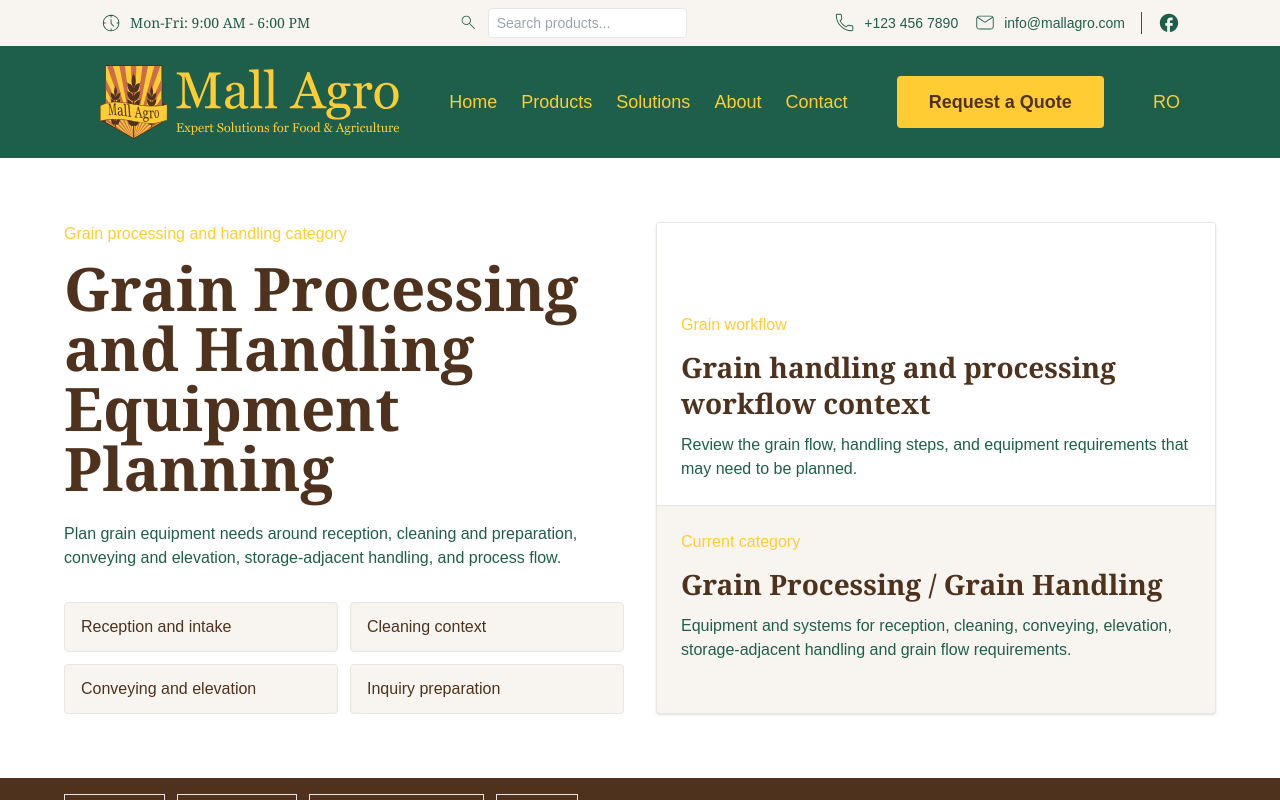
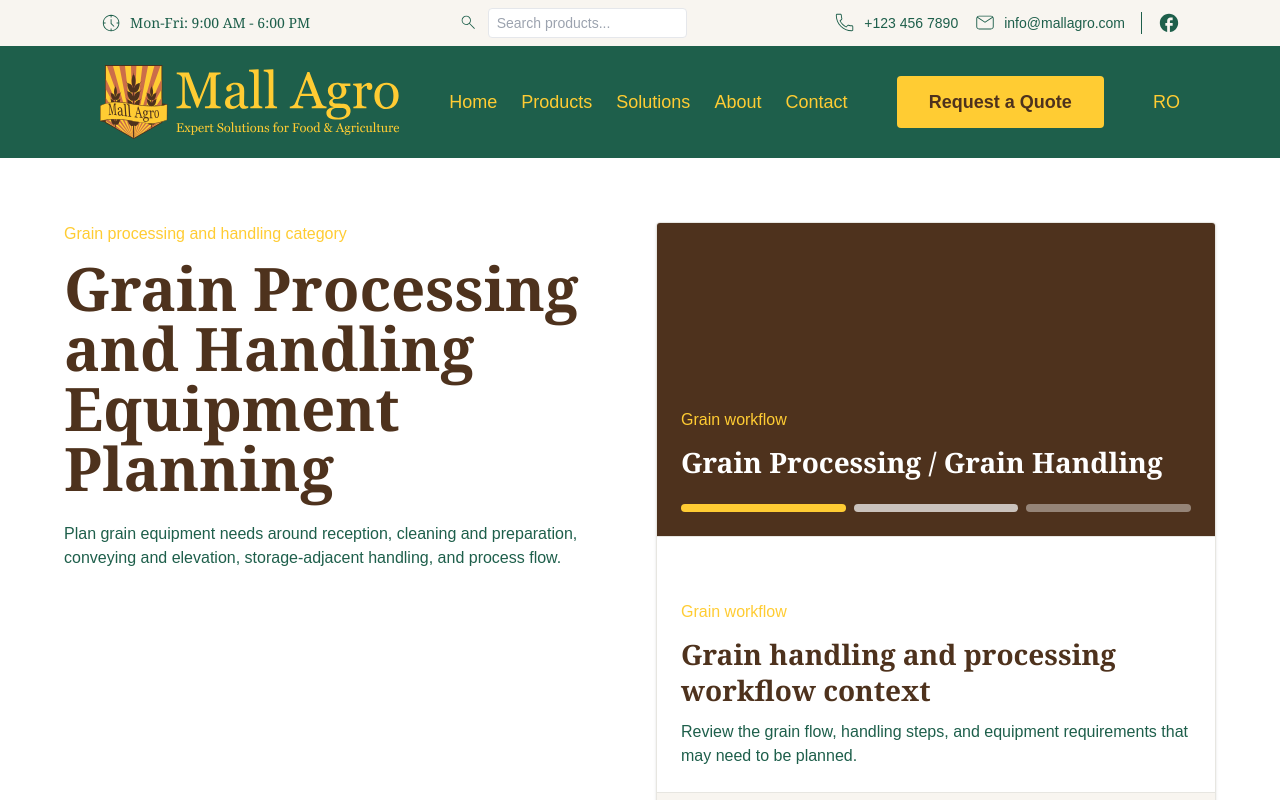
Before and after one commit to GROZILCHO/mall-agro-redesign, a Next.js app: page /products/grain-processing in a window 1280 px wide. Shown: the top 800 px of the page. Built offline with nearby package versions, Linux system fonts and the light colour scheme.

Commit message:
fix: improve category landing template links and headings

```diff
--- a/src/app/products/components/CategoryLandingPage.js
+++ b/src/app/products/components/CategoryLandingPage.js
@@ -13,6 +13,8 @@ export default function CategoryLandingPage({ categoryId, locale = 'en' }) {
   }
 
   const imageSlots = richContent.imageSlots;
+  const categoryIntentItems = richContent.categoryIntent.filter((intent) => intent?.trim());
+  const relatedCategoryCtaLabel = locale === 'ro' ? 'Vezi categoria →' : 'View category →';
 
   return (
     <main className="bg-gentle">
@@ -31,7 +33,7 @@ export default function CategoryLandingPage({ categoryId, locale = 'en' }) {
               </p>
             </div>
             <div className="mt-8 grid gap-3 sm:grid-cols-2">
-              {richContent.categoryIntent.map((intent) => (
+              {categoryIntentItems.map((intent) => (
                 <p key={intent} className="body rounded border border-neutral bg-gentle px-4 py-3 text-primary">
                   {intent}
                 </p>
@@ -40,7 +42,7 @@ export default function CategoryLandingPage({ categoryId, locale = 'en' }) {
           </div>
 
           <div className="grid min-h-80 overflow-hidden rounded border border-neutral bg-gentle shadow">
-            {imageSlots.hero.asset && (
+            {imageSlots.hero.asset ? (
               <div className="relative aspect-[16/9] w-full">
                 <Image
                   src={imageSlots.hero.asset}
@@ -50,6 +52,22 @@ export default function CategoryLandingPage({ categoryId, locale = 'en' }) {
                   sizes="(min-width: 1024px) 50vw, 100vw"
                   className="object-cover"
                 />
+              </div>
+            ) : (
+              <div className="flex aspect-[16/9] w-full items-end border-b border-neutral bg-primary p-6 text-white">
+                <div className="w-full">
+                  <p className="body text-accent">
+                    {imageSlots.hero.label}
+                  </p>
+                  <p className="h3 mt-3 text-white">
+                    {categoryContent.title}
+                  </p>
+                  <div className="mt-6 grid grid-cols-3 gap-2" aria-hidden="true">
+                    <span className="h-2 rounded bg-accent" />
+                    <span className="h-2 rounded bg-white/70" />
+                    <span className="h-2 rounded bg-white/40" />
+                  </div>
+                </div>
               </div>
             )}
             <div className="flex min-h-64 items-end border-b border-neutral bg-white p-6">
@@ -80,7 +98,7 @@ export default function CategoryLandingPage({ categoryId, locale = 'en' }) {
         </div>
       </section>
 
-      <nav aria-label="Agriculture category sections" className="bg-primary px-4 py-4 md:px-10 lg:px-16">
+      <nav aria-label={`${categoryContent.title} category sections`} className="bg-primary px-4 py-4 md:px-10 lg:px-16">
         <div className="mx-auto flex max-w-6xl flex-col gap-3 text-white sm:flex-row sm:flex-wrap">
           {richContent.pageNavigation.map((item) => (
             <Link
@@ -121,7 +139,7 @@ export default function CategoryLandingPage({ categoryId, locale = 'en' }) {
               Operating contexts
             </p>
             <h2 className="responsive-h2 mt-3 text-primary">
-              Where the agriculture category can support inquiry framing
+              {richContent.applicationHeading}
             </h2>
           </div>
           <div className="grid gap-6 md:grid-cols-3">
@@ -287,9 +305,14 @@ export default function CategoryLandingPage({ categoryId, locale = 'en' }) {
               <Link
                 key={item.href}
                 href={item.href}
-                className="body rounded border border-neutral bg-gentle px-4 py-4 text-primary hover:text-accent"
+                className="group block rounded border border-neutral bg-white p-5 text-primary shadow transition hover:-translate-y-0.5 hover:border-accent hover:text-primary focus:outline-none focus:ring-2 focus:ring-accent"
               >
-                {item.label}
+                <span className="h3 block">
+                  {item.label}
+                </span>
+                <span className="body mt-3 block text-accent group-hover:underline">
+                  {relatedCategoryCtaLabel}
+                </span>
               </Link>
             ))}
           </div>
```
Also changed, not shown: src/lib/content/categoryPages.js.
